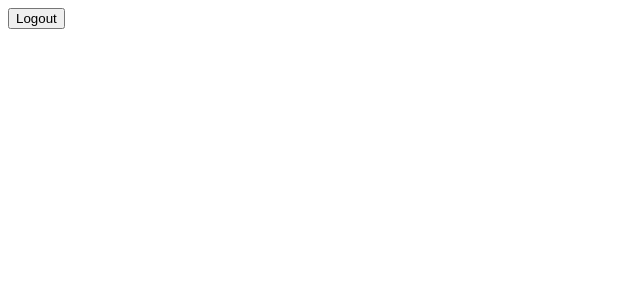
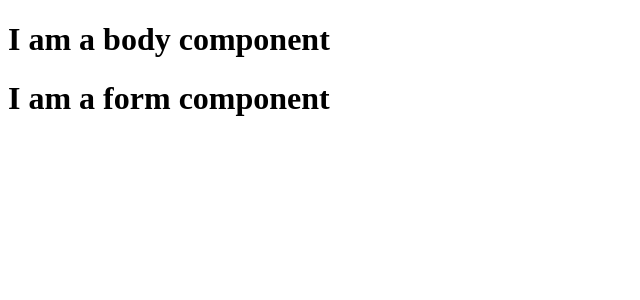
Before and after one commit to iabur/react-learning, a React (Vite) app: page / in a window 1280 px wide. Shown: the top 300 px of the page, without its empty margins (0-640 px from the left). Built offline with nearby package versions, Linux system fonts and the light colour scheme.

Commit message:
Update Body component to accept props for dynamic content rendering in App component

```diff
--- a/src/App.jsx
+++ b/src/App.jsx
@@ -3,7 +3,7 @@ import Body from './component/Body';
 const App = () => {
   return (
     <div>
-      <Body />
+      <Body content="I am a body component" form="I am a form component"/>
     </div>
   );
 };
--- a/src/component/Body.jsx
+++ b/src/component/Body.jsx
@@ -1,12 +1,10 @@
 import React from 'react';
 
-const action = false;
-
-const Body = () => {
+const Body = (props) => {
     return (
         <div>
-            {action && <button>Login</button>}
-            {!action && <button>Logout</button>}
+            <h1>{props.content}</h1>
+            <h1>{props.form}</h1>
         </div>
     );
 };
```
